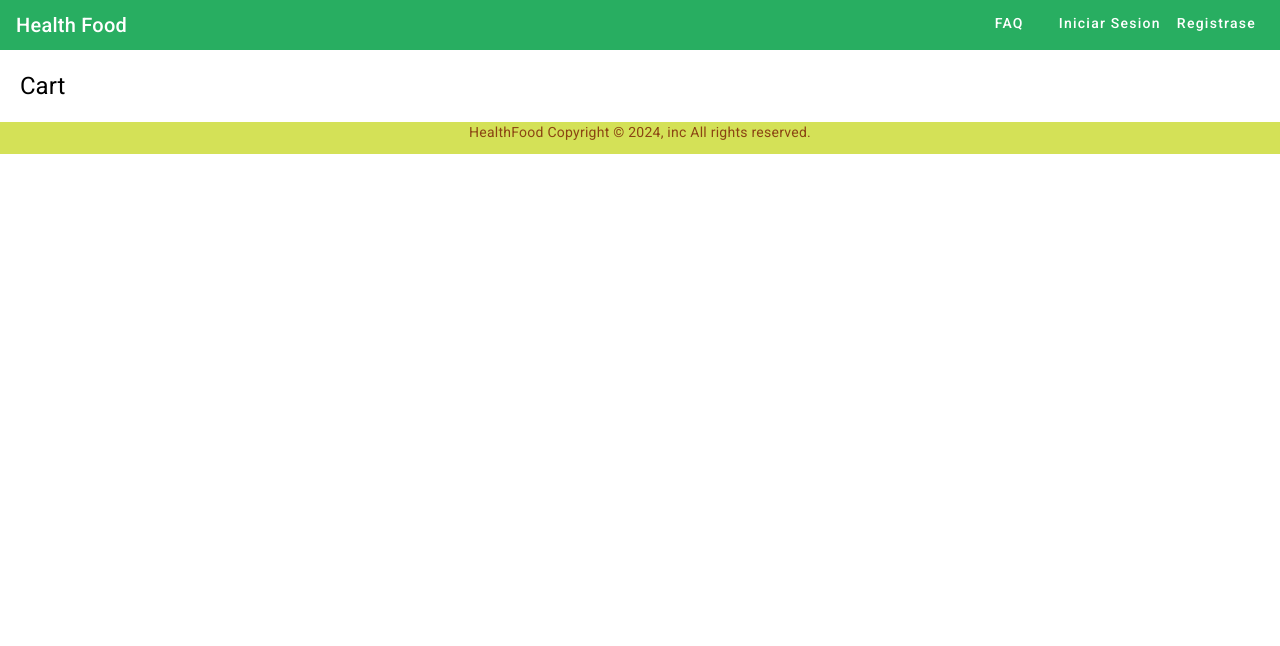
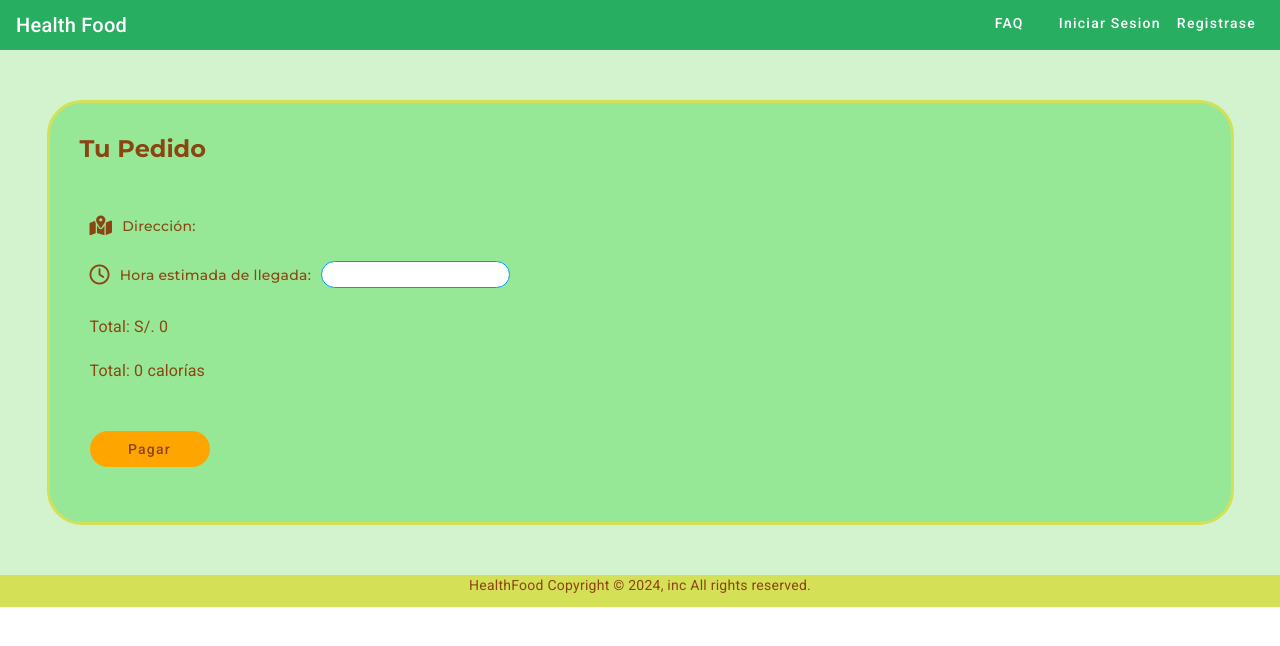
Before and after one commit to JosArr/Dise-oExp_Front, an Angular app: page /shopcart in a window 1280 px wide. Shown: the top 646 px of the page. Built offline with nearby package versions, Linux system fonts and the light colour scheme.

Commit message:
end of the implementation of the shopping cart

```diff
--- a/src/app/components/shop-cart/shop-cart.component.css
+++ b/src/app/components/shop-cart/shop-cart.component.css
@@ -1,17 +1,154 @@
-.food-image{
-  border-radius: 70%;
-  width: 100px;
-  height: 100px;
+.CartSection {
+  display: flex;
+  flex-direction: column;
+  justify-content: center;
+  align-items: center;
+  height: 100%;
+  background-color: #d3f2ce;
+  padding: 50px;
 }
 
-.cart-item{
-  border: 1px solid #007BFF;
+.cart-info {
+  background-color: #97e896;
+  padding: 30px;
+  border: 3px solid #d4e157;
+  border-radius: 35px;
+  width: 95%;
+  height: 90%;
+  color: #8b4513;
+  font-family: "Montserrat", sans-serif;
+  font-optical-sizing: auto;
+  font-style: normal;
+}
+
+.cart-info h1 {
+  color: #8B4513;
+  font-family: "Montserrat", sans-serif;
+  font-optical-sizing: auto;
+  font-style: normal;
+  font-weight: bold;
+}
+
+.cart-item {
+  display: flex;
+  align-items: center;
+  justify-content: space-between; /* Alineación de elementos */
+  border: 1px solid #007bff;
   padding: 15px;
   margin-bottom: 15px;
   border-radius: 15px;
   box-shadow: 0 2px 4px rgba(0, 0, 0, 0.2);
 }
 
-div{
-  margin: 20px;
+.food-image {
+  border-radius: 50%;
+  width: 100px;
+  height: 100px;
+  margin-right: 20px;
 }
+
+.item-details {
+  display: flex;
+  flex-direction: column;
+  flex: 1;
+}
+
+.item-details > div {
+  margin-bottom: 10px;
+}
+
+.action-buttons {
+  display: flex;
+  flex-direction: column;
+  align-items: flex-start;
+}
+
+.increment-decrement {
+  display: flex;
+  align-items: flex-start;
+  margin-top: 10px;
+}
+
+.delete-button,
+.increment-button,
+.decrement-button {
+  padding: 8px 12px;
+  background-color: #007bff;
+  color: white;
+  border: none;
+  border-radius: 5px;
+  cursor: pointer;
+  margin-bottom: 5px;
+}
+
+.delete-button {
+  width: 100px;
+  margin-right: 10px;
+}
+
+.increment-decrement {
+  display: flex;
+}
+
+.increment-button,
+.decrement-button {
+  width: 45px;
+  margin-right: 10px;
+}
+
+.direction, .hora {
+  display: flex;
+  align-items: center;
+  margin-top: 25px;
+  margin-bottom: 25px;
+}
+
+.direction i, .hora i {
+  font-size: 20px;
+  margin-right: 10px;
+}
+
+.direction span, .hora span{
+  font-weight: 500;
+}
+
+.hora {
+  margin-top: 10px;
+  display: flex;
+  align-items: center;
+}
+
+.hora input[type="text"] {
+  margin-left: 10px;
+  border-radius: 20px;
+  padding: 5px;
+  border: 1px solid #039be5;
+  color: black;
+}
+
+.payment-button{
+  flex-direction: column;
+  align-items: center;
+  justify-content: center;
+}
+
+.payment-button button {
+  margin-top: 30px;
+  padding: 10px 20px;
+  background-color: orange;
+  color: #8B4513;
+  border-radius: 20px;
+  margin-bottom: 15px;
+  cursor: pointer;
+  width: 120px;
+}
+
+.payment-button button:hover{
+  background-color: #FFFFFF;
+  color: #8B4513;
+  border: 2px solid #007BFF;
+}
+
+.orders-details{
+  padding: 10px;
+}
--- a/src/app/components/shop-cart/shop-cart.component.html
+++ b/src/app/components/shop-cart/shop-cart.component.html
@@ -1,12 +1,45 @@
-<div>
-  <h1>Cart</h1>
+<section class="CartSection">
+  <div class="cart-info">
+    <h1>Tu Pedido</h1>
     @for (food of cartService.getItems(); track food.id){
       <div class="cart-item">
-      <img src = "{{food.image}}" alt="Food Image" class="food-image">
+        <img src="{{food.image}}" alt="Food Image" class="food-image">
+        <div class="item-details">
           <h3>{{food.name}}</h3>
           <p>{{food.description}}</p>
-      <p>Precio: {{food.price}}</p>
-      <button (click)="deleteFromCart(food)">Delete</button>
+          <p>Precio: S/. {{food.price}}</p>
+          <p>Cantidad: {{food.quantity}}</p>
+        </div>
+        <div class="action-buttons">
+          <div>
+            <button class="delete-button" (click)="deleteFromCart(food)">Delete</button>
+          </div>
+          <div class="increment-decrement">
+            <button class="increment-button" (click)="cartService.incrementQuantity(food.id)">+</button>
+            <button class="decrement-button" (click)="cartService.decrementQuantity(food.id)">-</button>
+          </div>
+        </div>
       </div>
     }
+    <div class="orders-details">
+      <div class="direction">
+        <i class="fa fa-map-location-dot"></i>
+        <span>Dirección: {{ubicacion}}</span>
       </div>
+      <div class="hora">
+        <i class="fa-regular fa-clock"></i>
+        <span>Hora estimada de llegada: </span>
+        <input type="text">
+      </div>
+      <div>
+        <h3>Total: S/. {{cartService.getTotal()}}</h3>
+      </div>
+      <div>
+        <h3>Total: {{cartService.getTotalCal()}} calorías</h3>
+      </div>
+      <div class="payment-button">
+        <button mat-button (click)="payment()">Pagar</button>
+      </div>
+    </div>
+  </div>
+</section>
--- a/src/app/components/shop-cart/shop-cart.component.ts
+++ b/src/app/components/shop-cart/shop-cart.component.ts
@@ -1,15 +1,44 @@
-import {Component, inject} from '@angular/core';
+import {Component, inject, OnInit} from '@angular/core';
 import {CartService} from "../../services/CartService/cart.service";
+import {Router} from "@angular/router";
+import {UserService} from "../../services/UserService/user.service";
 
 @Component({
   selector: 'app-shop-cart',
   templateUrl: './shop-cart.component.html',
   styleUrls: ['./shop-cart.component.css']
 })
-export class ShopCartComponent {
+export class ShopCartComponent implements OnInit{
+
+  constructor(private userService: UserService, private router: Router) {}
+
   cartService = inject(CartService);
+  nombreUsuario: string = '';
+  nombre: string = '';
+  apellido: string = '';
+  correoElectronico: string =  '';
+  telefono: string = '';
+  fotoPerfil: string = '';
+  ubicacion: string = '';
+
+  ngOnInit(): void {
+    const usuarioLogueado = this.userService.getUsuarioLogueado();
+    if (usuarioLogueado) {
+      this.nombre = usuarioLogueado.name;
+      this.apellido = usuarioLogueado.last_name;
+      this.nombreUsuario = usuarioLogueado.name + ' ' + usuarioLogueado.last_name;
+      this.ubicacion = usuarioLogueado.address;
+      this.correoElectronico = usuarioLogueado.email;
+      this.telefono = usuarioLogueado.phone_number;
+      this.fotoPerfil = usuarioLogueado.photo;
+    }
+  }
 
   deleteFromCart(food: any){
     this.cartService.delete(food);
   }
+
+  payment() {
+    this.router.navigate(['/payment']);
+  }
 }
```
Lines whose indentation alone changed are shown as unchanged.
